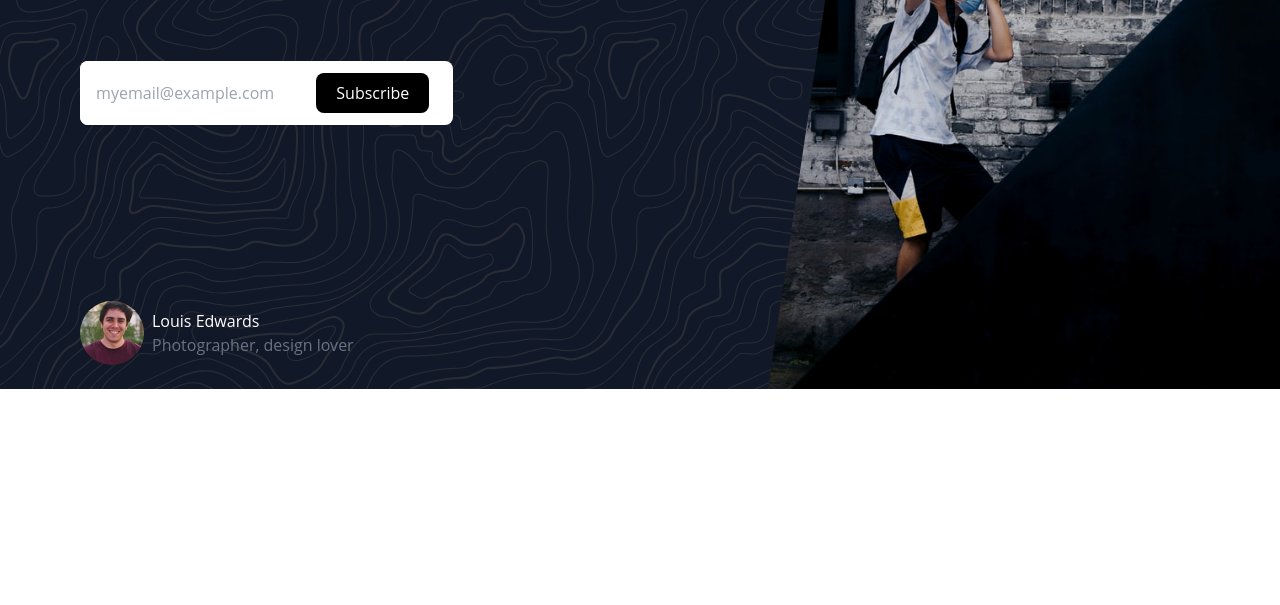
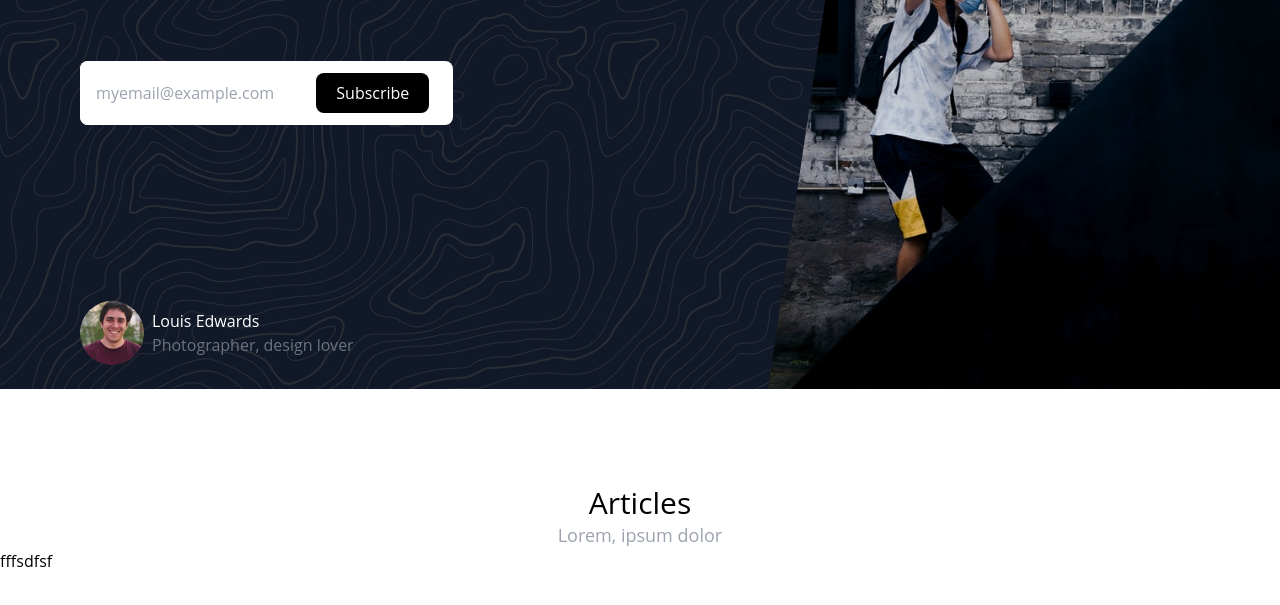
Before and after one commit to rucpata/gatsby-training-photo-blog, a Gatsby site: page / in a window 1280 px wide. Shown: the part 411-1016 px from the top of the page. Before the commit the page ends 800 px from the top, so only its background shows below. Built offline with nearby package versions, Linux system fonts and the light colour scheme; Gatsby itself is replaced by a stand-in of ours.

Commit message:
created articles

```diff
--- a/src/components/Articles/Articles.js
+++ b/src/components/Articles/Articles.js
@@ -0,0 +1,16 @@
+import React from 'react'
+
+export default function Articles() {
+    return (
+        <article className='flex flex-col my-24 justify-center w-full'>
+            <div className='flex flex-col text-center '>
+                <h1 className='text-3xl pb-15'>Articles</h1>
+                <p className='text-lg text-gray-400'>Lorem, ipsum dolor</p>
+            </div>
+            <div className='flex flex-wrap w-full'>
+                <p>fff</p>
+                <p>sdfsf</p>
+            </div>
+        </article>
+    )
+}
--- /dev/null
+++ b/src/components/Cart/Cart.js
@@ -0,0 +1,9 @@
+import React from 'react'
+
+export default function Cart() {
+    return (
+        <div>
+
+        </div>
+    )
+}
--- a/src/pages/index.js
+++ b/src/pages/index.js
@@ -1,8 +1,16 @@
 import React from "react";
 import Hero from "../components/Hero/Hero";
+import Articles from "../components/Articles/Articles";
 
 
-const Home = ({data}) => <Hero/>;
+const Home = ({data}) => {
+    return(
+        <>
+            <Hero/>
+            <Articles/>
+        </>
+    )
+}
 
 
 export default Home;
```
